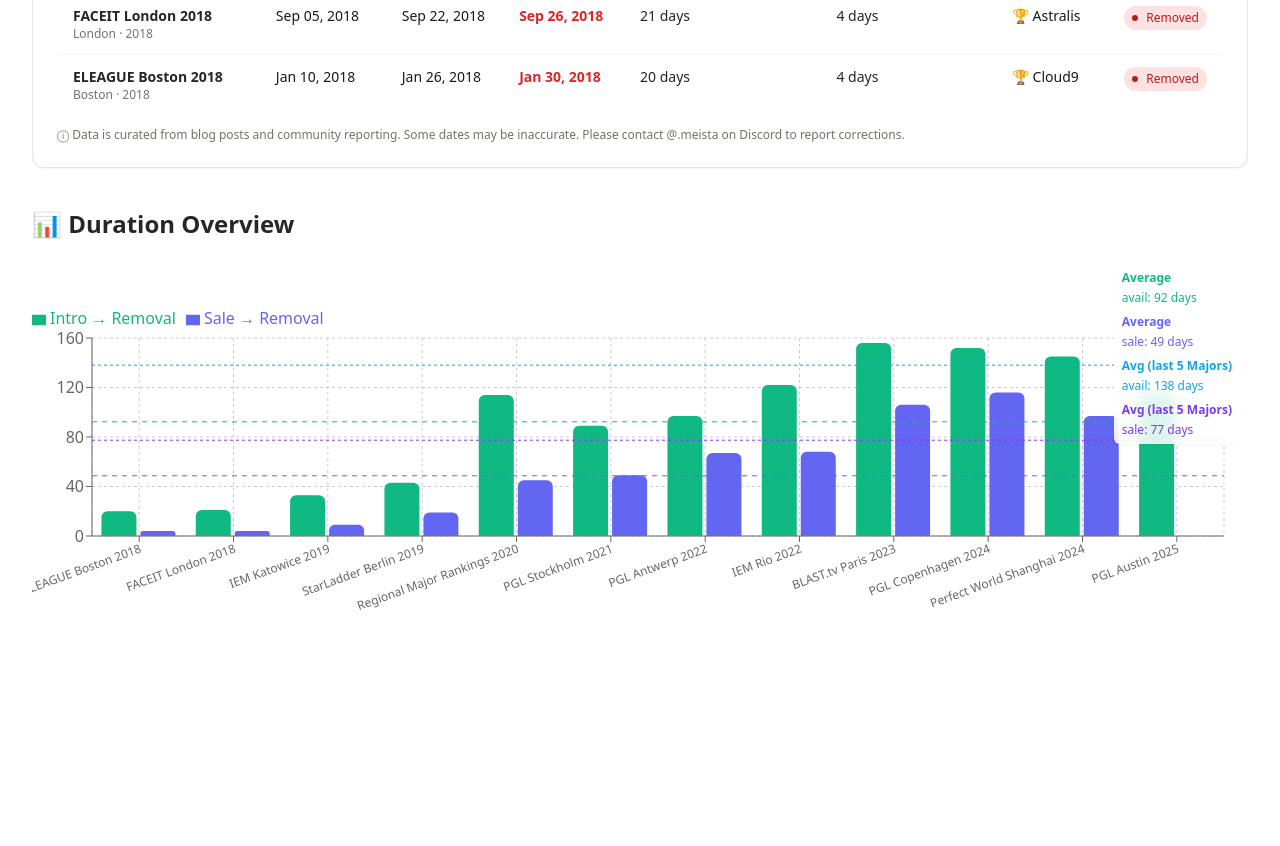
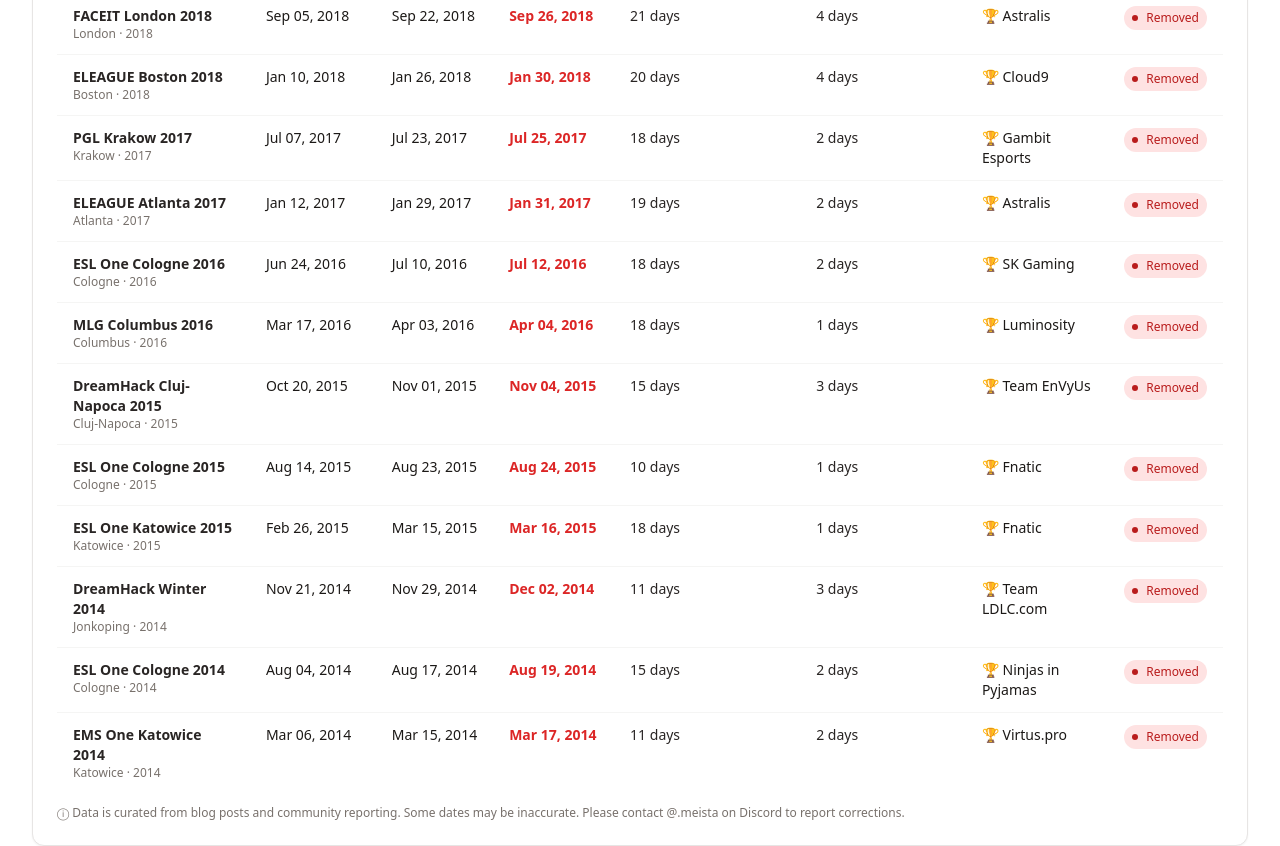
Before and after one commit to meistaGG/cs2-major-sale-tracker, a React (Vite) app: page / in a window 1280 px wide. Shown: the part 1000-1846 px from the top of the page. Before the commit the page ends 1656 px from the top, so only its background shows below. Built offline with nearby package versions, Linux system fonts and the light colour scheme.

Commit message:
Backfill older tournaments

```diff
--- a/src/app.tsx
+++ b/src/app.tsx
@@ -30,6 +30,106 @@
 
 const INITIAL_ROWS: CapsuleRow[] = [
   // === Older CS:GO Majors ===
+    {
+    id: "katowice-2014",
+    major: "EMS One Katowice 2014",
+    city: "Katowice",
+    year: 2014,
+    introduced: "2014-03-06",
+    saleDate: "2014-03-15",
+    removed: "2014-03-17",
+    winner: "🏆 Virtus.pro",
+  },
+  {
+    id: "cologne-2014",
+    major: "ESL One Cologne 2014",
+    city: "Cologne",
+    year: 2014,
+    introduced: "2014-08-04",
+    saleDate: "2014-08-17",
+    removed: "2014-08-19",
+    winner: "🏆 Ninjas in Pyjamas",
+  },
+  {
+    id: "jonkoping-2014",
+    major: "DreamHack Winter 2014",
+    city: "Jonkoping",
+    year: 2014,
+    introduced: "2014-11-21",
+    saleDate: "2014-11-29",
+    removed: "2014-12-02",
+    winner: "🏆 Team LDLC.com",
+  },
+  {
+    id: "katowice-2015",
+    major: "ESL One Katowice 2015",
+    city: "Katowice",
+    year: 2015,
+    introduced: "2015-02-26",
+    saleDate: "2015-03-15",
+    removed: "2015-03-16",
+    winner: "🏆 Fnatic",
+  },
+  {
+    id: "cologne-2015",
+    major: "ESL One Cologne 2015",
+    city: "Cologne",
+    year: 2015,
+    introduced: "2015-08-14",
+    saleDate: "2015-08-23",
+    removed: "2015-08-24",
+    winner: "🏆 Fnatic",
+  },
+  {
+    id: "cluj-2015",
+    major: "DreamHack Cluj-Napoca 2015",
+    city: "Cluj-Napoca",
+    year: 2015,
+    introduced: "2015-10-20",
+    saleDate: "2015-11-01",
+    removed: "2015-11-04",
+    winner: "🏆 Team EnVyUs",
+  },
+  {
+    id: "columbus-2016",
+    major: "MLG Columbus 2016",
+    city: "Columbus",
+    year: 2016,
+    introduced: "2016-03-17",
+    saleDate: "2016-04-03",
+    removed: "2016-04-04",
+    winner: "🏆 Luminosity",
+  },
+  {
+    id: "cologne-2016",
+    major: "ESL One Cologne 2016",
+    city: "Cologne",
+    year: 2016,
+    introduced: "2016-06-24",
+    saleDate: "2016-07-10",
+    removed: "2016-07-12",
+    winner: "🏆 SK Gaming",
+  },
+  {
+    id: "atlanta-2017",
+    major: "ELEAGUE Atlanta 2017",
+    city: "Atlanta",
+    year: 2017,
+    introduced: "2017-01-12",
+    saleDate: "2017-01-29",
+    removed: "2017-01-31",
+    winner: "🏆 Astralis",
+  },
+  {
+    id: "krakow-2017",
+    major: "PGL Krakow 2017",
+    city: "Krakow",
+    year: 2017,
+    introduced: "2017-07-07",
+    saleDate: "2017-07-23",
+    removed: "2017-07-25",
+    winner: "🏆 Gambit Esports",
+  },
   {
     id: "boston-2018",
     major: "ELEAGUE Boston 2018",
@@ -89,7 +189,7 @@
     introduced: "2021-10-21",
     saleDate: "2021-11-30",
     removed: "2022-01-18",
-    winner: "🏆 NAVI",
+    winner: "🏆 Natus Vincere",
   },
   {
     id: "antwerp-2022",
@@ -130,7 +230,7 @@
     introduced: "2024-03-21",
     saleDate: "2024-04-26",
     removed: "2024-08-20",
-    winner: "🏆 NAVI",
+    winner: "🏆 Natus Vincere",
   },
   {
     id: "shanghai-2024",
@@ -382,8 +482,12 @@
                 Removed <ArrowUpDown className="w-3 h-3" />
               </div>
             </th>
-            <th className="text-left py-3 pl-4 pr-4">Availability (intro → removal)</th>
-            <th className="text-left py-3 pl-4 pr-4">Duration (sale → removal)</th>
+            <th className="text-left py-3 pl-4 pr-4">
+              Availability (intro → removal)
+            </th>
+            <th className="text-left py-3 pl-4 pr-4">
+              Duration (sale → removal)
+            </th>
             <th className="text-left py-3 pl-4 pr-4">Champion</th>
             <th className="text-left py-3 pl-4 pr-4">Status</th>
           </tr>
@@ -648,9 +752,9 @@
             </div>
 
             <p className="mt-3 text-xs text-stone-500">
-              ⓘ Data is curated from blog posts and community reporting.
-              Some dates may be inaccurate. Please contact @.meista on Discord
-              to report corrections.
+              ⓘ Data is curated from blog posts and community reporting. Some
+              dates may be inaccurate. Please contact @.meista on Discord to
+              report corrections.
             </p>
           </CardContent>
         </Card>
```
